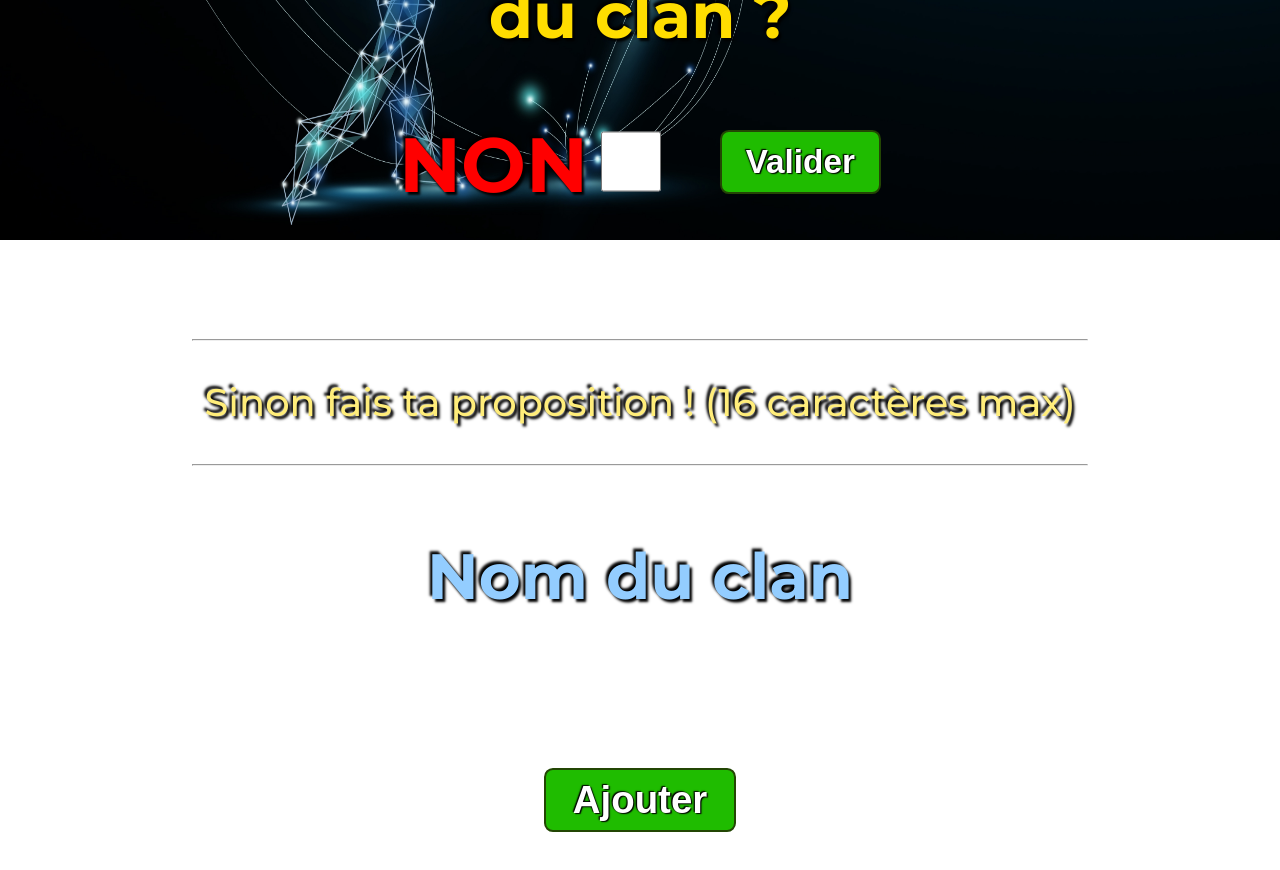
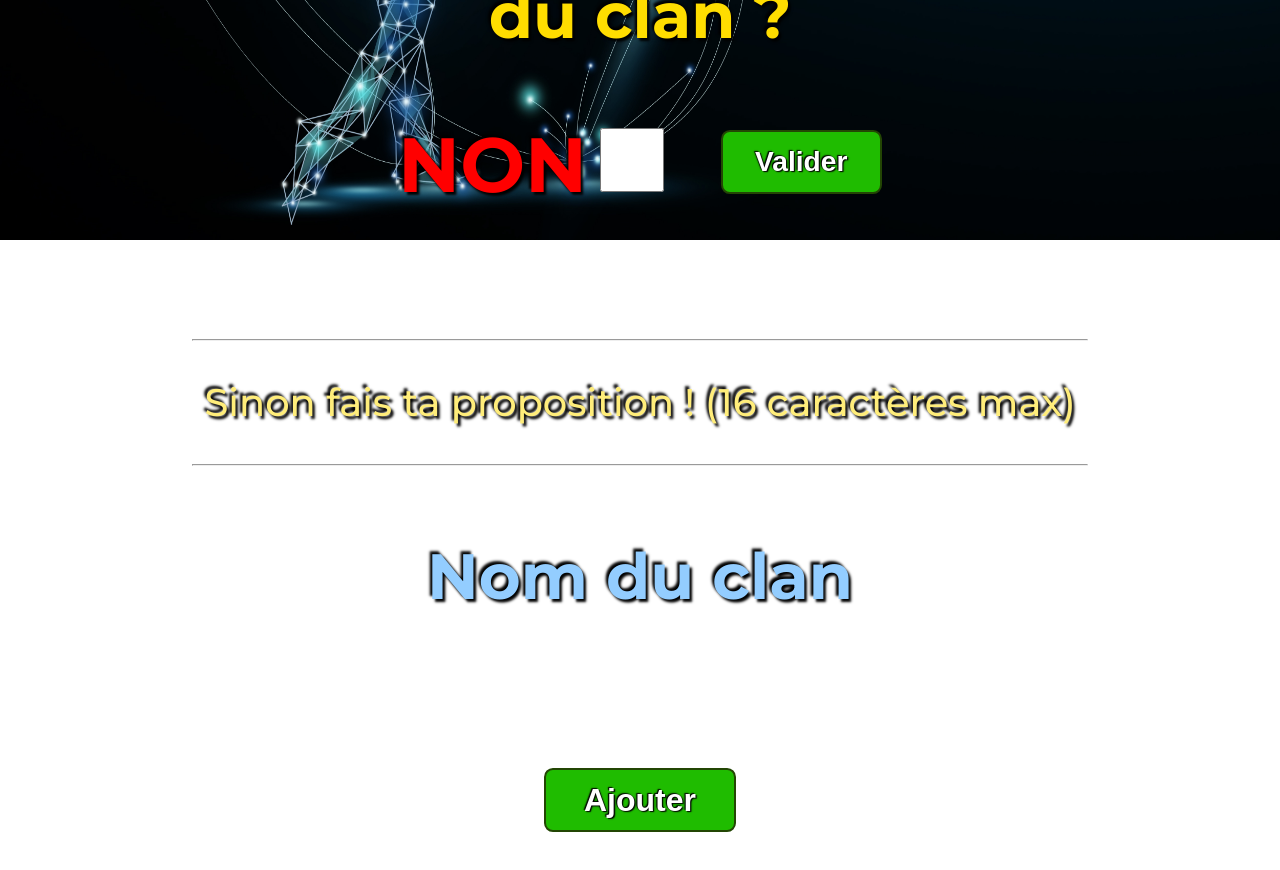
Before and after one commit to lutinmaviou/gc-clans-name-vote, a Next.js app: page / in a window 1280 px wide. Shown: the part 560-1430 px from the top of the page. Built offline with nearby package versions, Linux system fonts and the light colour scheme; no server answers; the database is empty; a web font is replaced by a local one.

Commit message:
style: change buttons font size

```diff
--- a/package.json
+++ b/package.json
@@ -6,9 +6,12 @@
     "start": "next start"
   },
   "dependencies": {
+    "autoprefixer": "^10.4.13",
     "axios": "^1.1.3",
     "mongodb": "^4.8.1",
     "next": "latest",
+    "postcss": "^8.4.18",
+    "postcss-cli": "^10.0.0",
     "react": "^18.2.0",
     "react-dom": "^18.2.0"
   },
--- /dev/null
+++ b/postcss.config.js
@@ -0,0 +1,5 @@
+module.exports = {
+  plugins: {
+    autoprefixer: {},
+  },
+};
--- a/src/components/HomePage.css
+++ b/src/components/HomePage.css
@@ -49,8 +49,8 @@
 }
 
 .question .checkbox-container #no {
-  width: 4.7vw;
-  height: 4.7vw;
+  width: 5vw;
+  height: 5vw;
   margin-left: 1vw;
 }
 
@@ -58,7 +58,7 @@
   width: 30%;
   height: 5vw;
   margin-top: -0.4vw;
-  font-size: 2.6vw;
+  font-size: 2.2vw;
 }
 
 .suggestion-container {
@@ -101,5 +101,5 @@
   width: 15vw;
   height: 5vw;
   margin-top: 5vw;
-  font-size: 3vw;
+  font-size: 2.5vw;
 }
```
Also changed, not shown: next.config.js (added, +10 -0 lines), 1 other file (tests, documents, lock files or other folders).
